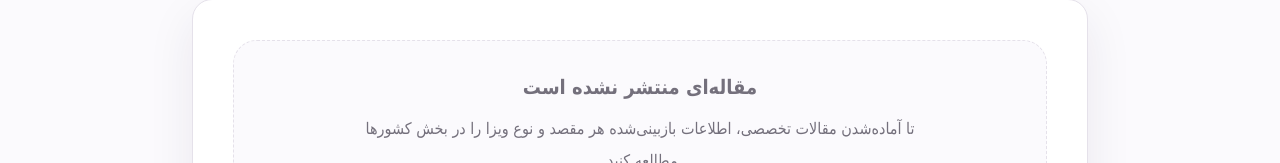
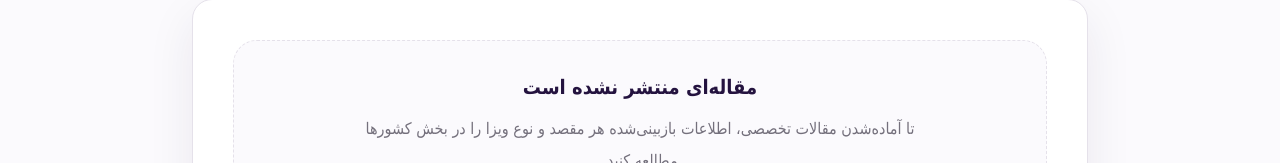
Before and after one commit to Alibadvi/boldtrip-platform, a Next.js app: page /articles in a window 1280 px wide. Shown: the part 483-646 px from the top of the page. Built offline with nearby package versions, Linux system fonts and the light colour scheme.

Commit message:
style: align workflow pages with design tokens

```diff
--- a/src/app/(frontend)/articles/page.tsx
+++ b/src/app/(frontend)/articles/page.tsx
@@ -18,10 +18,10 @@ export default function ArticlesPage() {
       title="مقالات ویزا"
     >
       <div className="rounded-3xl border border-dashed border-border bg-canvas p-8 text-center">
-        <h2 className="text-xl font-black text-ink">
+        <h2 className="text-xl font-black text-brand-950">
           مقاله‌ای منتشر نشده است
         </h2>
-        <p className="mx-auto mt-3 max-w-xl leading-8 text-muted">
+        <p className="mx-auto mt-3 max-w-xl leading-8 text-ink-500">
           تا آماده‌شدن مقالات تخصصی، اطلاعات
           بازبینی‌شده هر مقصد و نوع ویزا را در بخش
           کشورها مطالعه کنید.
```
